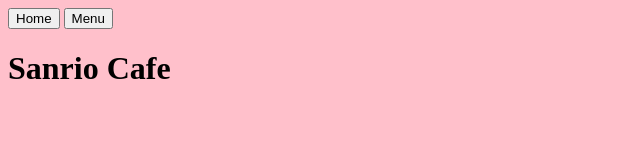
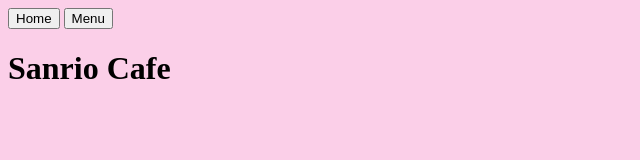
Before and after one commit to hihello-bye/restaurant, a website built with webpack: page src/index.html in a window 1280 px wide. Shown: the whole page, without its empty margins (0-640 px from the left). Built offline with nearby package versions, Linux system fonts and the light colour scheme.

Commit message:
Change background color

```diff
--- a/src/style.css
+++ b/src/style.css
@@ -1,3 +1,3 @@
 body {
-    background-color: pink;
+    background-color: #fbcfe8;
 }
```
